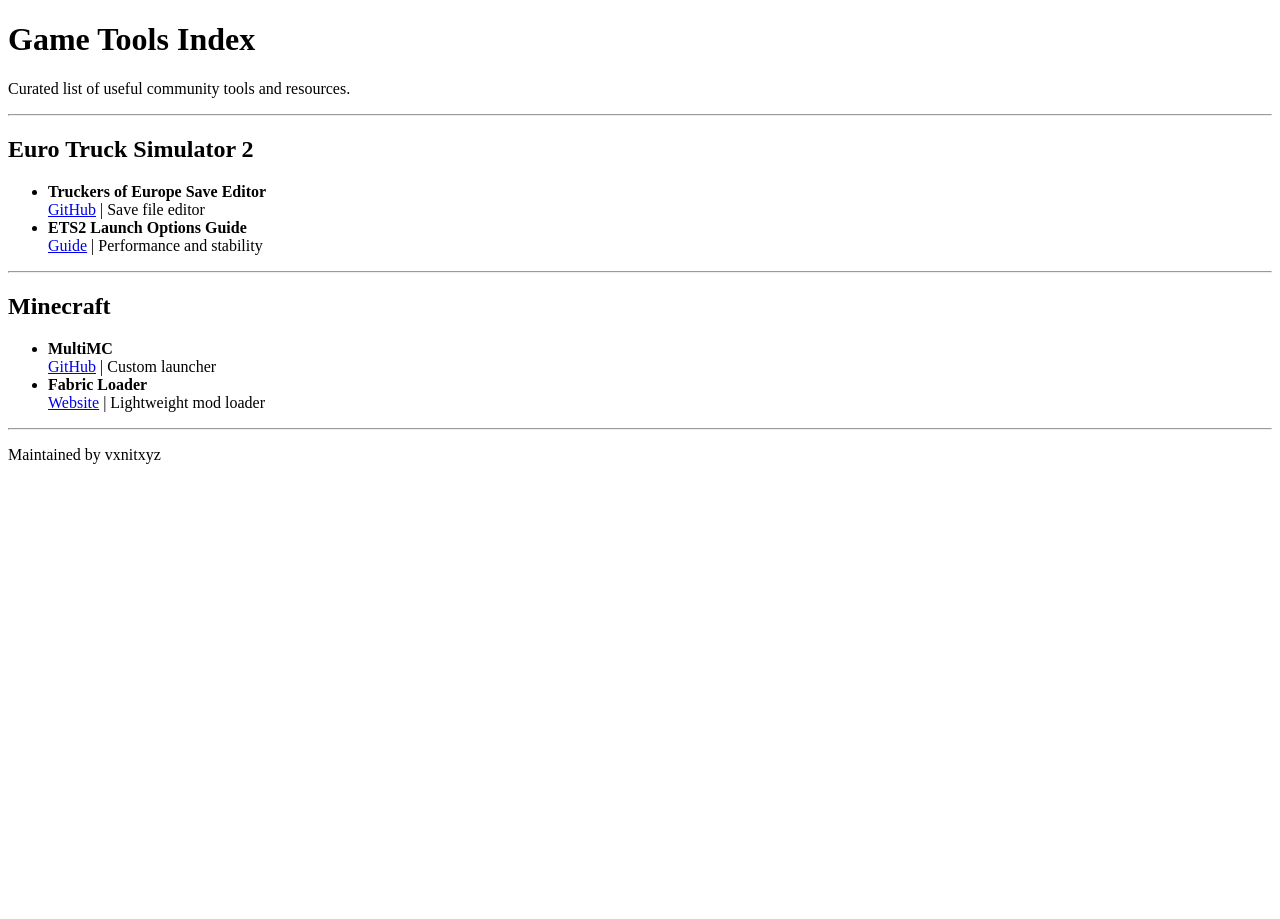
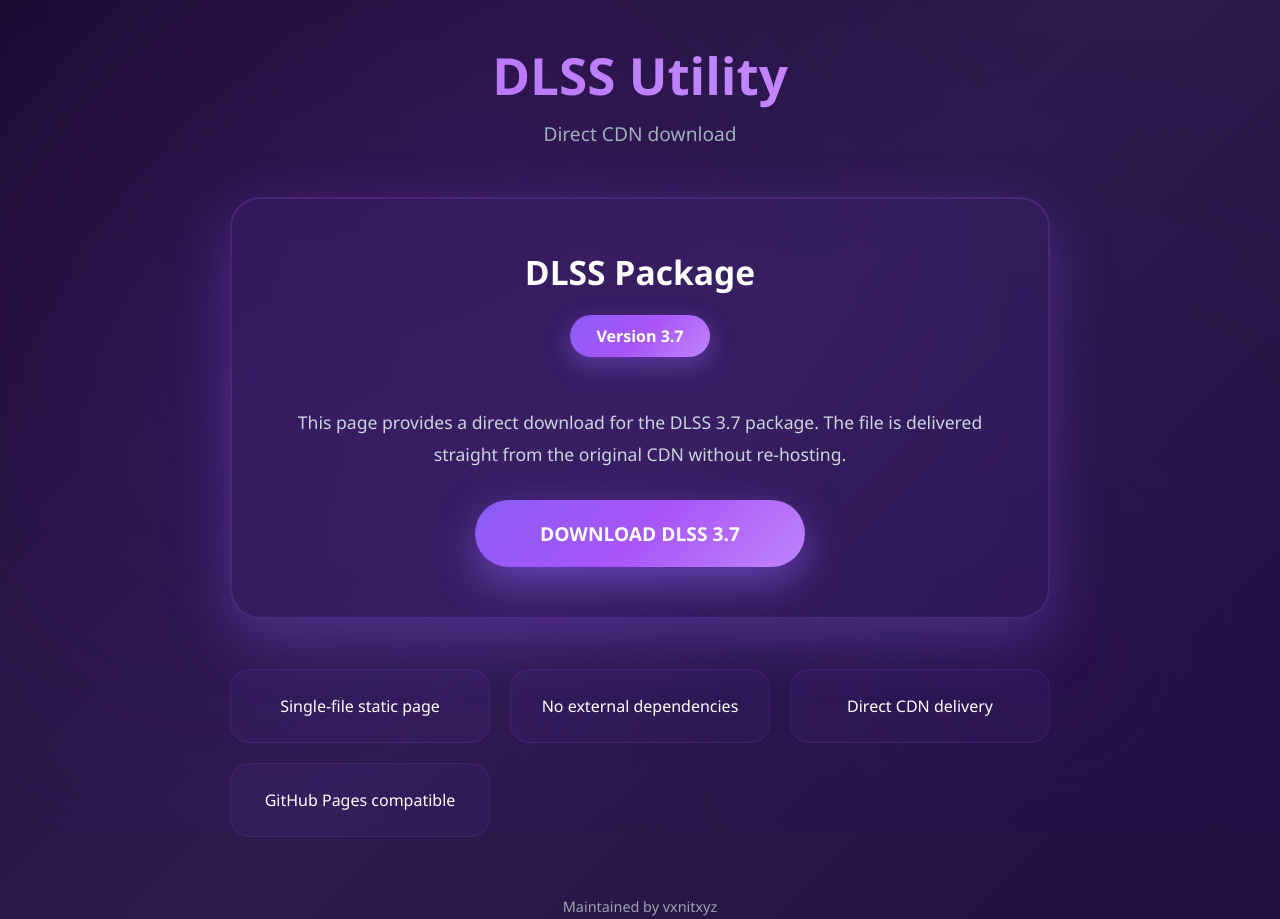
Before and after one commit to vxnitxyz/vxnitxyz.github.io, a plain HTML site: page index.html in a window 1280 px wide. Before the commit the page ends 800 px from the top, so only its background shows below. Drawn offline with Linux system fonts and the light colour scheme.

Commit message:
Update index.html

```diff
--- a/index.html
+++ b/index.html
@@ -1,54 +1,224 @@
 <!DOCTYPE html>
 <html lang="en">
 <head>
-  <meta charset="UTF-8">
-  <title>Game Tools Index</title>
-  <link rel="stylesheet" href="style.css">
+<meta charset="UTF-8">
+<meta name="viewport" content="width=device-width, initial-scale=1.0">
+<title>DLSS Utility Download</title>
+
+<style>
+* {
+    margin: 0;
+    padding: 0;
+    box-sizing: border-box;
+}
+
+body {
+    font-family: 'Segoe UI', Tahoma, Geneva, Verdana, sans-serif;
+    background: linear-gradient(135deg, #1a0b2e, #2d1b4e, #1f0f3d);
+    color: #ffffff;
+    min-height: 100vh;
+    display: flex;
+    justify-content: center;
+    align-items: center;
+    overflow-x: hidden;
+}
+
+body::before {
+    content: '';
+    position: fixed;
+    inset: 0;
+    background:
+        radial-gradient(circle at 20% 50%, rgba(138,43,226,0.15), transparent 50%),
+        radial-gradient(circle at 80% 80%, rgba(75,0,130,0.15), transparent 50%),
+        radial-gradient(circle at 40% 20%, rgba(147,51,234,0.1), transparent 50%);
+    animation: bgFloat 15s ease-in-out infinite;
+    pointer-events: none;
+}
+
+@keyframes bgFloat {
+    0%,100% { opacity: 0.5; transform: scale(1); }
+    50% { opacity: 0.8; transform: scale(1.1); }
+}
+
+.container {
+    max-width: 900px;
+    padding: 40px;
+    text-align: center;
+    position: relative;
+    z-index: 1;
+}
+
+.logo {
+    font-size: 3.2rem;
+    font-weight: 800;
+    background: linear-gradient(45deg, #a855f7, #c084fc, #e879f9);
+    background-size: 200% 200%;
+    -webkit-background-clip: text;
+    -webkit-text-fill-color: transparent;
+    animation: shimmer 3s infinite;
+}
+
+@keyframes shimmer {
+    0%,100% { background-position: 0% 50%; }
+    50% { background-position: 100% 50%; }
+}
+
+.subtitle {
+    margin-top: 10px;
+    font-size: 1.2rem;
+    color: #a0aec0;
+}
+
+.card {
+    margin-top: 50px;
+    padding: 50px 40px;
+    border-radius: 30px;
+    background: rgba(139,92,246,0.08);
+    backdrop-filter: blur(20px);
+    border: 2px solid rgba(168,85,247,0.2);
+    box-shadow: 0 20px 60px rgba(139,92,246,0.35);
+    transition: 0.4s;
+}
+
+.card:hover {
+    transform: translateY(-6px);
+    border-color: rgba(168,85,247,0.4);
+}
+
+.card-title {
+    font-size: 2.1rem;
+    font-weight: 700;
+}
+
+.version {
+    display: inline-block;
+    margin: 20px 0;
+    padding: 10px 26px;
+    border-radius: 25px;
+    background: linear-gradient(135deg, #8b5cf6, #a855f7, #c084fc);
+    font-weight: 600;
+    box-shadow: 0 8px 25px rgba(139,92,246,0.45);
+}
+
+.description {
+    font-size: 1.1rem;
+    color: #cbd5e0;
+    line-height: 1.8;
+    margin: 30px 0;
+}
+
+.button-group {
+    display: flex;
+    justify-content: center;
+    gap: 20px;
+    flex-wrap: wrap;
+}
+
+.download-btn {
+    position: relative;
+    display: inline-block;
+    padding: 20px 65px;
+    font-size: 1.2rem;
+    font-weight: 700;
+    text-decoration: none;
+    color: #ffffff;
+    background: linear-gradient(135deg, #8b5cf6, #a855f7, #c084fc);
+    border-radius: 50px;
+    overflow: hidden;
+    box-shadow: 0 15px 40px rgba(139,92,246,0.55);
+    transition: all 0.4s cubic-bezier(0.4,0,0.2,1);
+}
+
+.download-btn::before {
+    content: '';
+    position: absolute;
+    inset: 0;
+    background: linear-gradient(135deg, #c084fc, #a855f7, #8b5cf6);
+    opacity: 0;
+    transition: opacity 0.4s;
+}
+
+.download-btn span {
+    position: relative;
+    z-index: 1;
+}
+
+.download-btn:hover::before {
+    opacity: 1;
+}
+
+.download-btn:hover {
+    transform: translateY(-5px) scale(1.02);
+    box-shadow: 0 20px 55px rgba(168,85,247,0.75);
+}
+
+.features {
+    display: grid;
+    grid-template-columns: repeat(auto-fit, minmax(200px,1fr));
+    gap: 20px;
+    margin-top: 50px;
+}
+
+.feature {
+    padding: 25px;
+    border-radius: 20px;
+    background: rgba(139,92,246,0.06);
+    border: 1px solid rgba(168,85,247,0.15);
+    transition: 0.4s;
+}
+
+.feature:hover {
+    transform: translateY(-5px);
+    background: rgba(139,92,246,0.12);
+    box-shadow: 0 12px 35px rgba(139,92,246,0.35);
+}
+
+.footer {
+    margin-top: 60px;
+    font-size: 0.9rem;
+    color: #9ca3af;
+}
+</style>
 </head>
+
 <body>
+<div class="container">
 
-<h1>Game Tools Index</h1>
-<p>Curated list of useful community tools and resources.</p>
+    <h1 class="logo">DLSS Utility</h1>
+    <p class="subtitle">Direct CDN download</p>
 
-<hr>
+    <div class="card">
+        <h2 class="card-title">DLSS Package</h2>
+        <div class="version">Version 3.7</div>
 
-<h2>Euro Truck Simulator 2</h2>
-<ul>
-  <li>
-    <b>Truckers of Europe Save Editor</b><br>
-    <a href="https://github.com" target="_blank">GitHub</a> |
-    <span>Save file editor</span>
-  </li>
+        <p class="description">
+            This page provides a direct download for the DLSS 3.7 package.
+            The file is delivered straight from the original CDN without re-hosting.
+        </p>
 
-  <li>
-    <b>ETS2 Launch Options Guide</b><br>
-    <a href="https://steamcommunity.com" target="_blank">Guide</a> |
-    <span>Performance and stability</span>
-  </li>
-</ul>
+        <div class="button-group">
+            <a
+                href="https://cdn.snowymoondl.net/dlss_3.7.zip"
+                class="download-btn"
+                download="dlss_3.7.zip"
+                target="_blank"
+            >
+                <span>DOWNLOAD DLSS 3.7</span>
+            </a>
+        </div>
+    </div>
 
-<hr>
+    <div class="features">
+        <div class="feature">Single-file static page</div>
+        <div class="feature">No external dependencies</div>
+        <div class="feature">Direct CDN delivery</div>
+        <div class="feature">GitHub Pages compatible</div>
+    </div>
 
-<h2>Minecraft</h2>
-<ul>
-  <li>
-    <b>MultiMC</b><br>
-    <a href="https://github.com/MultiMC/Launcher" target="_blank">GitHub</a> |
-    <span>Custom launcher</span>
-  </li>
+    <div class="footer">
+        Maintained by vxnitxyz
+    </div>
 
-  <li>
-    <b>Fabric Loader</b><br>
-    <a href="https://fabricmc.net" target="_blank">Website</a> |
-    <span>Lightweight mod loader</span>
-  </li>
-</ul>
-
-<hr>
-
-<footer>
-  <p>Maintained by vxnitxyz</p>
-</footer>
-
+</div>
 </body>
 </html>
```
